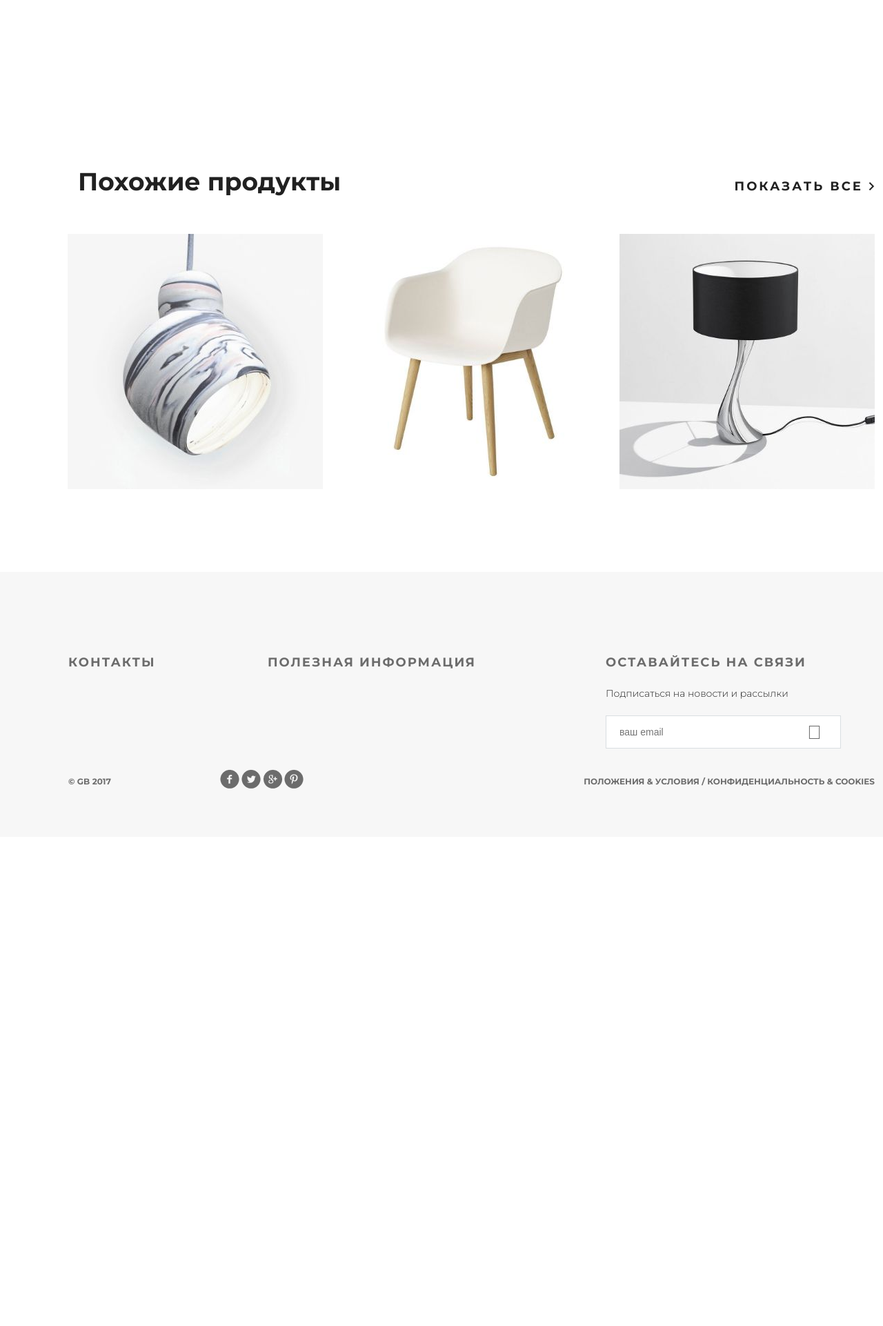
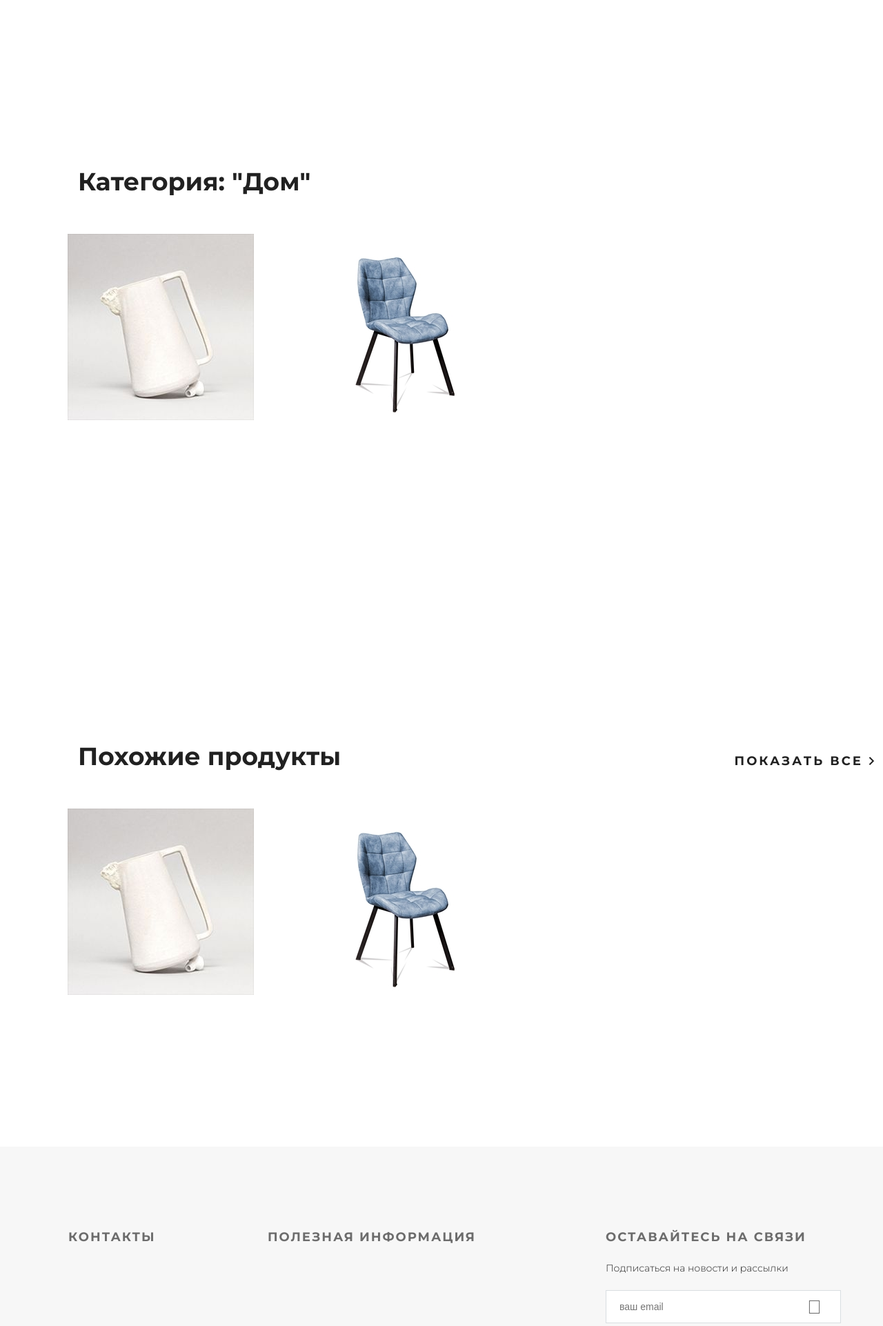
Before and after one commit to rxfix/DjangoFramework-, a Django app: page /products/4/ in a window 1280 px wide; the page is wider, and only the part inside the window is pictured. Shown: the part 942-2864 px from the top of that part at 69% size. Before the commit the page ends 2085 px from the top of that part, so only its background shows below. Run offline with Django 4.2, Linux system fonts and the light colour scheme; data comes from the database, SQL or seed files in the repository; some libraries are stand-ins or nearby versions.

Commit message:
product.html

```diff
--- a/geekshop/mainapp/templates/mainapp/products.html
+++ b/geekshop/mainapp/templates/mainapp/products.html
@@ -17,7 +17,8 @@
     <div class="links clearfix">
         <ul class="links-menu">
             {% for link in links_menu %}
-						<li><a href="{{link.href}}" class="{% if request.resolver_match.route == link.href %} active {% endif %}">{{link.name}}</a></li>
+            <li><a href="{{link.href}}" class="{% if request.resolver_match.route == link.href %} active {% endif %}">{{link.name}}</a>
+            </li>
             {% endfor %}
         </ul>
     </div>
@@ -64,41 +65,52 @@
         </div>
     </div>
 
+
+    <div class="products_list">
+
+        <div class="related">
+            <div class="title clearfix">
+                {% if category %}
+                <h2>
+                    Категория: "{{ category.name|title }}"
+                </h2>
+                {% endif %}
+            </div>
+            <div class="related-products clearfix">
+                {% for product in products %}
+                <div class="block">
+                    <a href="#">
+                        <img src="/media/{{ product.image }}" alt="product">
+                        <div class="text">
+                            <img src="{% static 'img/icon-hover.png' %}" alt="hover">
+                            <h4>{{ product.name }}</h4>
+                            <p>{{ product.description }}</p>
+                        </div>
+                    </a>
+                </div>
+                {% endfor %}
+            </div>
+        </div>
         <div class="related">
             <div class="title clearfix">
                 <h2>Похожие продукты</h2>
-					<a class="explore" href="#">показать все <img src="{% static 'geekshop/img/arrow.png' %}" alt=""></a>
+                <a class="explore" href="#">показать все <img src="{% static 'geekshop/img/arrow.png' %}"
+                                                              alt=""></a>
             </div>
             <div class="related-products clearfix">
+                {% for product in products %}
                 <div class="block">
-						<a href="#"><img src="{% static 'geekshop/img/product-11.jpg' %}" alt="">
+                    <a href="#"><img src="/media/{{ product.image }}" alt="">
                         <div class="text">
                             <img src="{% static 'geekshop/img/icon-hover.png' %}" alt="img">
-								<h4>Стул повышенного качества</h4>
-								<p>Не оторваться. </p>
+                            <h4>{{ product.name }}</h4>
+                            <p>{{ product.description }} </p>
                         </div>
                     </a>
                 </div>
-					<div class="block">
-						<a href="#"><img src="{% static 'geekshop/img/product-21.jpg' %}" alt="">
-							<div class="text">
-								<img src="{% static 'geekshop/img/icon-hover.png' %}" alt="img">
-								<h4>Стул повышенного качества</h4>
-								<p>Не оторваться. </p>
+                {% endfor %}
             </div>
-						</a>
-					</div>
-					<div class="block">
-						<a href="#"><img src="{% static 'geekshop/img/product-31.jpg' %}" alt="">
-							<div class="text">
-								<img src="{% static 'geekshop/img/icon-hover.png' %}" alt="img">
-								<h4>Стул повышенного качества</h4>
-								<p>Не оторваться. </p>
-							</div>
-						</a>
         </div>
 
-				</div>
-			</div>
-		</div>
+
         {% endblock %}
--- a/geekshop/mainapp/views.py
+++ b/geekshop/mainapp/views.py
@@ -13,6 +13,7 @@ def products(request, pk=None):
         if pk == 0:
             products = Product.objects.all().order_by('price')
             category = {'name': 'Все'}
+
         else:
             category = get_object_or_404(ProductCategory, pk=pk)
             products = Product.objects.filter(category__pk=pk).order_by('price')
@@ -21,6 +22,8 @@ def products(request, pk=None):
             'title': title,
             'links_menu': links_menu,
             'products': products,
+            'category': category,
+            # 'basket': basket,
         }
         return render(request, 'mainapp/products.html', context=context)
 
```
Lines whose indentation alone changed are shown as unchanged.
